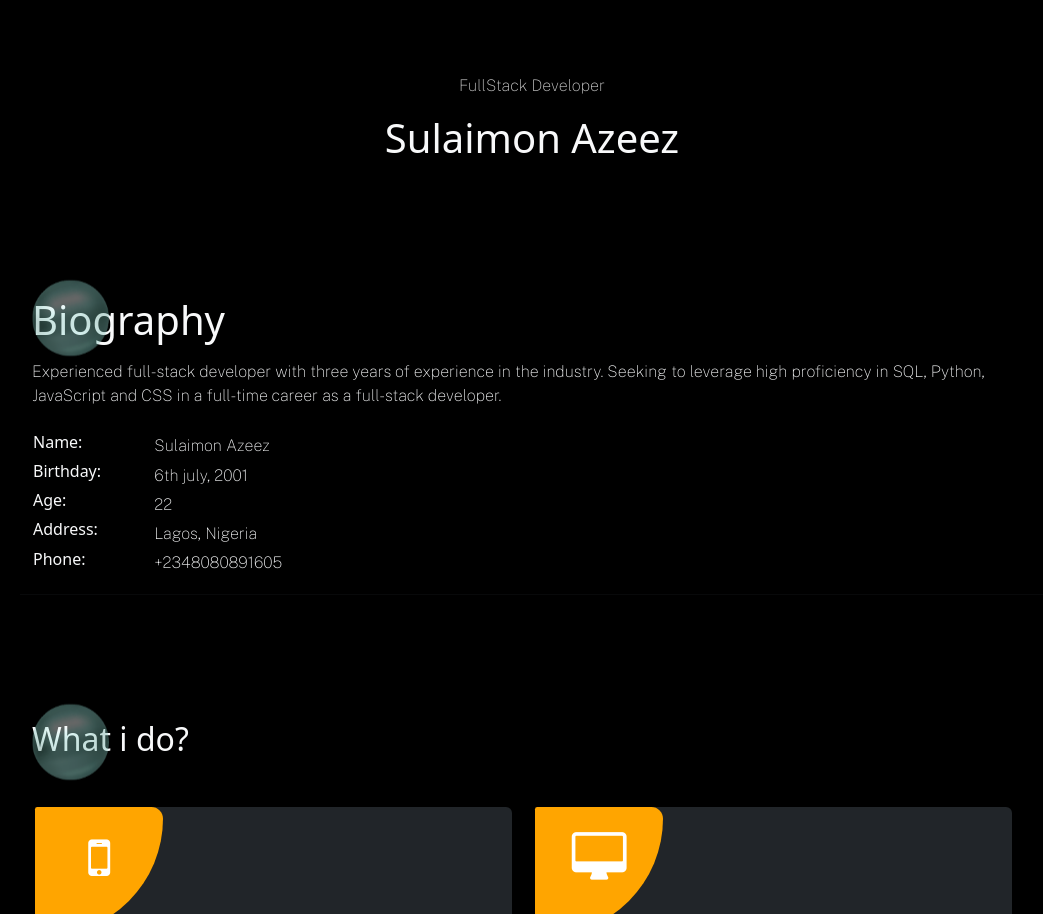
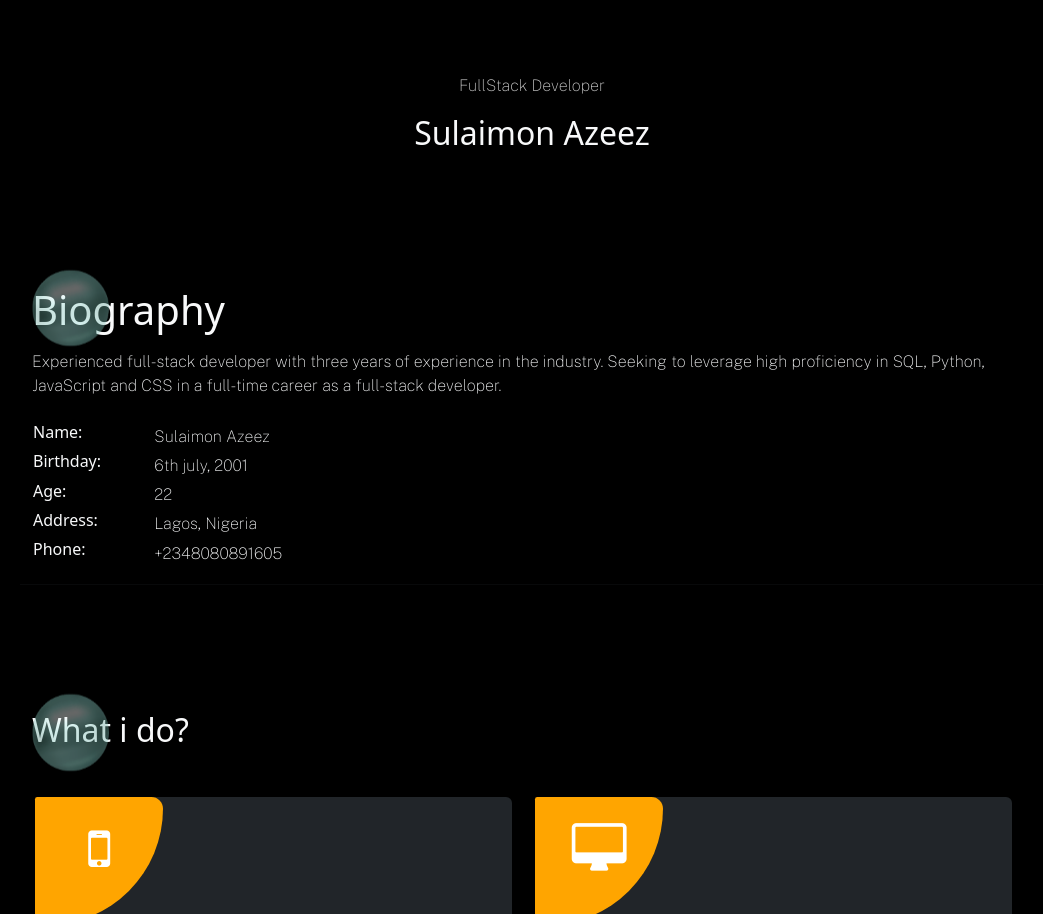
Before and after one commit to sulaimonazeez/portfolio, a React (Create React App) app: page / in a window 1280 px wide. Shown: the part 1540-2454 px from the top of the page, without its empty margins (108-1151 px from the left). Built offline with nearby package versions, Linux system fonts and the light colour scheme.

Commit message:
commited

```diff
--- a/src/component/about.js
+++ b/src/component/about.js
@@ -28,14 +28,14 @@ class About extends React.Component {
         <img data-aos="fade-up" className="mt-5 box profile-image" src={profile} alt="profile" />
         <div data-aos="fade-up" className="box text-center social d-flex justify-content-center">
           <a className="facebook" href="https://www.facebook.com/profile.php?id=100094372373251"><i className="fa fa-facebook"></i></a>
-           <a className="twitter" href="https://www.facebook.com/profile.php?id=100094372373251"><i className="fa fa-twitter"></i></a>
+           <a className="twitter" href="https://github.com/sulaimonazeez"><i className="fa fa-twitter"></i></a>
            <a className="instagram" href="https://instagram.com/olaniyi8973?igshid=MzNlNGNkZWQ4Mg=="><i className="fa fa-instagram"></i></a>
            <a className="linked" href="https://www.linkedin.com/in/sulaimon-olaniyi-73226223a?trk=contact-info"><i className="fa fa-linkedin"></i></a>
            <a className="whatsapp" href="https://WA.me/+2348080891605"><i className="fa fa-whatsapp"></i></a>
         </div>
         <div className="text-center container-fluid">
            <p style={{color:'lightgrey'}} className="full">FullStack Developer</p>
-           <h1 id="name" className="text-light">Sulaimon Azeez</h1>
+           <h2 id="name" className="text-light">Sulaimon Azeez</h2>
         </div>
         <div className="biography container-fluid">
         </div>
```
